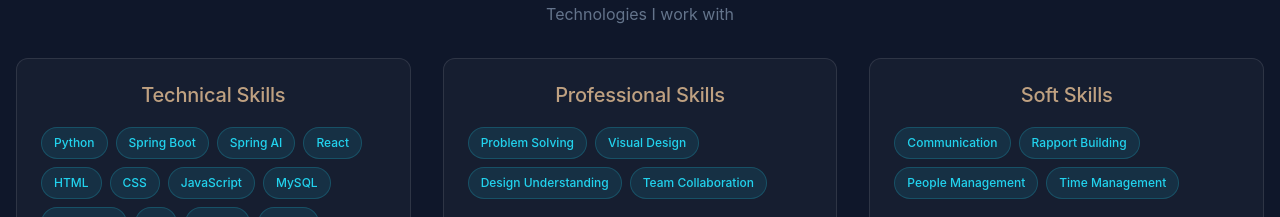
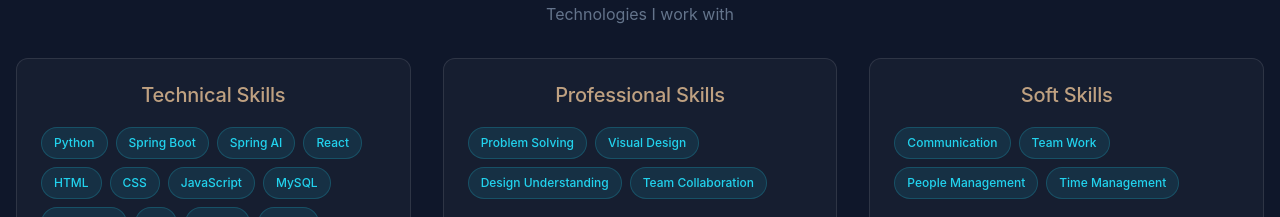
Before and after one commit to shaikmaviya/Portfolio, a plain HTML site: page index.html in a window 1280 px wide. Shown: the part 1460-1677 px from the top of the page. Drawn offline with Linux system fonts and the light colour scheme; a web font is replaced by a local one.

Commit message:
index.html

```diff
--- a/index.html
+++ b/index.html
@@ -175,7 +175,7 @@
                     <h3>Soft Skills</h3>
                     <div class="skills-list">
                         <span class="skill-tag">Communication</span>
-                        <span class="skill-tag">Rapport Building</span>
+                        <span class="skill-tag">Team Work</span>
                         <span class="skill-tag">People Management</span>
                         <span class="skill-tag">Time Management</span>
                     </div>
```
